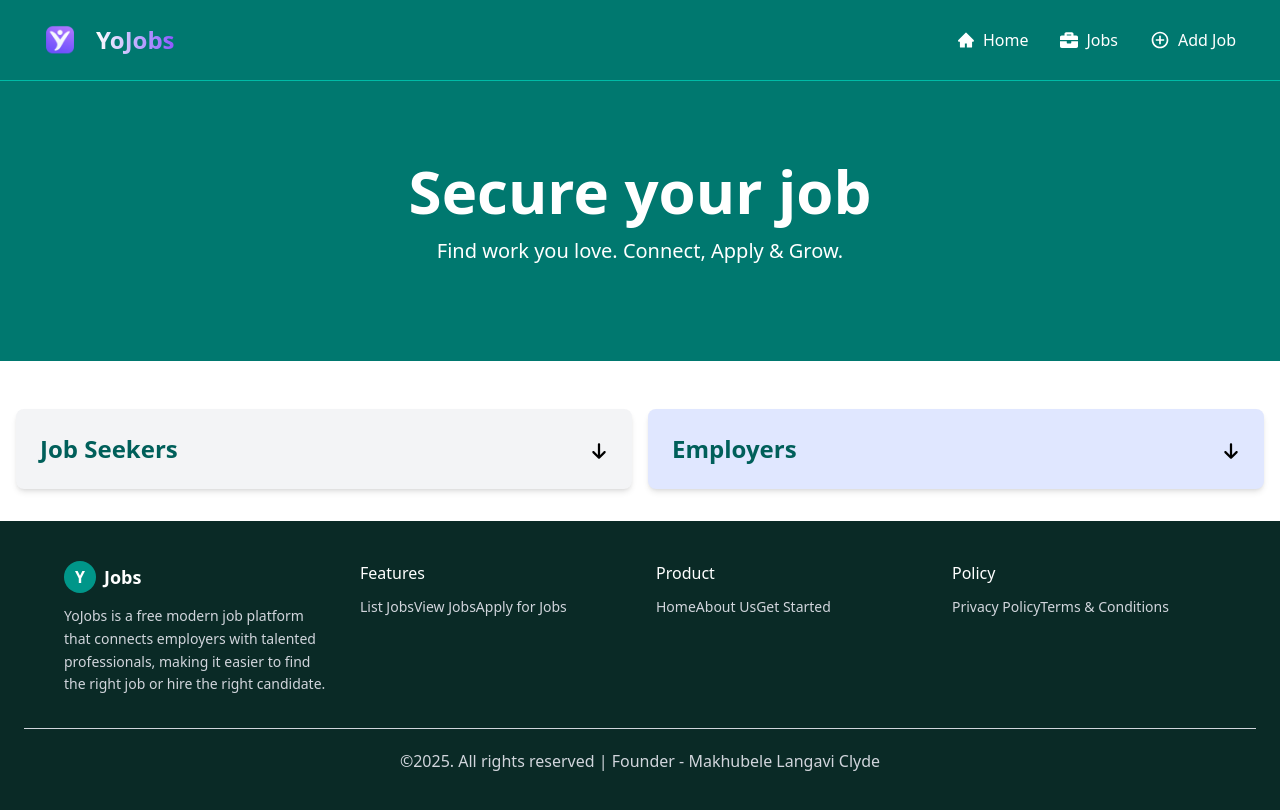
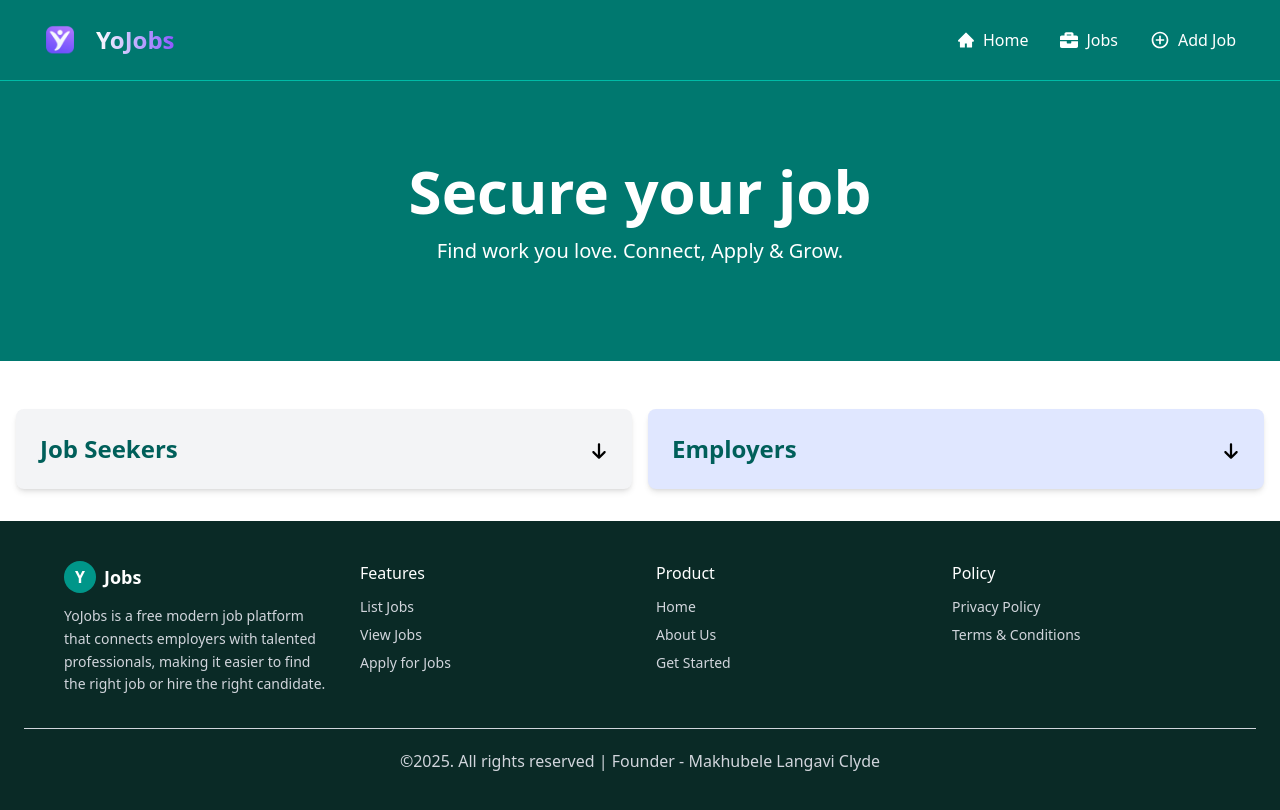
Before and after one commit to Mugwena14/YoJobs, a React (Vite) app: page / in a window 1280 px wide. Shown: the top 810 px of the page. Built offline with nearby package versions, Linux system fonts and the light colour scheme.

Commit message:
Back to hrefs

```diff
--- a/src/Components/Footer.jsx
+++ b/src/Components/Footer.jsx
@@ -1,5 +1,4 @@
 import React from 'react'
-import { Link } from 'react-router-dom'
 
 const Footer = () => {
 
@@ -27,9 +26,9 @@ const Footer = () => {
                 <div>
                 <h2 className="text-white font-medium mb-3">Features</h2>
                 <ul className="space-y-2 text-sm">
-                    <Link to="/add-jobs" className="hover:text-white">List Jobs</Link>
-                    <Link to="/jobs" className="hover:text-white">View Jobs</Link>
-                    <Link to="/jobs" className="hover:text-white">Apply for Jobs</Link>
+                    <li><a href="/add-job" className="hover:text-white">List Jobs</a></li>
+                    <li><a href="/jobs" className="hover:text-white">View Jobs</a></li>
+                    <li><a href="/jobs" className="hover:text-white">Apply for Jobs</a></li>
                 </ul>
                 </div>
 
@@ -37,9 +36,9 @@ const Footer = () => {
                 <div>
                 <h2 className="text-white font-medium mb-3">Product</h2>
                 <ul className="space-y-2 text-sm">
-                    <Link to="/home" className="hover:text-white">Home</Link>
-                    <Link to="/about" className="hover:text-white">About Us</Link>
-                    <Link to="/jobs" className="hover:text-white">Get Started</Link>
+                    <li><a href="/home" className="hover:text-white">Home</a></li>
+                    <li><a href="/about" className="hover:text-white">About Us</a></li>
+                    <li><a href="/jobs" className="hover:text-white">Get Started</a></li>
                 </ul>
                 </div>
 
@@ -47,8 +46,8 @@ const Footer = () => {
                 <div>
                 <h2 className="text-white font-medium mb-3">Policy</h2>
                 <ul className="space-y-2 text-sm">
-                    <Link to="/privacy" className="hover:text-white">Privacy Policy</Link>
-                    <Link to="/terms" className="hover:text-white">Terms & Conditions</Link>
+                    <li><a href="/privacy" className="hover:text-white">Privacy Policy</a></li>
+                    <li><a href="/terms" className="hover:text-white">Terms & Conditions</a></li>
                 </ul>
                 </div>
             </div>
```
